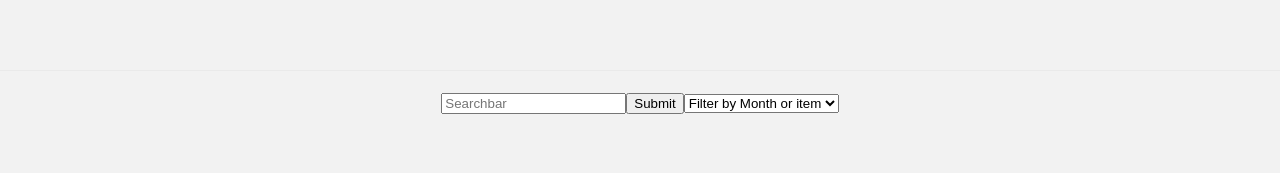
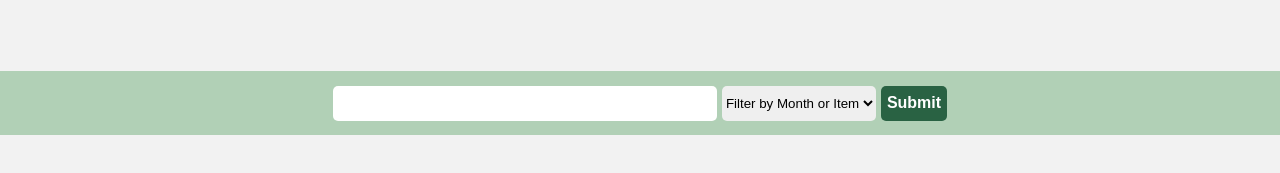
Before and after one commit to SchoolOfCode/final-project_front-end-12, a Next.js app in the folder seasonal/: page / in a window 1280 px wide. Shown: the part 665-838 px from the top of the page. Built offline with nearby package versions, Linux system fonts and the light colour scheme; no server answers.

Commit message:
Searchbar styled Co-authored-by: Guiji Darar <102989293+Gdarar@users.noreply.github.com>

```diff
--- a/seasonal/components/SearchBar.js
+++ b/seasonal/components/SearchBar.js
@@ -32,37 +32,42 @@ export function SearchBar() {
 
   return (
     <form>
+      <div className={styles.searchContainer}>
       <label htmlFor='searchInput'>
         <input
           type='text'
-          placeholder='Searchbar'
+          className={styles.searchBar}
           id='searchInput'
           onChange={handleChange}
         />
       </label>
+      <label htmlFor='searchDropdown'>
+        <select
+          name='searchDropdown'
+          id='searchDropdown'
+          className={styles.dropdown}
+          defaultValue=''
+          onChange={(e) => {
+            setSelectValue(e.target.value);
+            console.log(selectValue);
+          }}
+        >
+          <option value=''>Filter by Month or Item</option>
+          <option value='Month'>Month</option>
+          <option value='Item'>Item</option>
+        </select>
+      </label>
       <button
+        id='search-button'
         type='submit'
+        className={styles.submitButton}
         onClick={(e) => {
           handleClick(e);
         }}
       >
         Submit
       </button>
-      <label htmlFor='searchDropdown'>
-        <select
-          name='searchDropdown'
-          id='searchDropdown'
-          defaultValue=''
-          onChange={(e) => {
-            setSelectValue(e.target.value);
-            console.log(selectValue);
-          }}
-        >
-          <option value=''>Filter by Month or item</option>
-          <option value='Month'>Month</option>
-          <option value='Item'>Item</option>
-        </select>
-      </label>
+      </div>
     </form>
   );
 }
--- a/seasonal/styles/About.module.css
+++ b/seasonal/styles/About.module.css
@@ -13,11 +13,11 @@
   bottom: 0;
   flex-direction: row;
   width: 100vw;
-  height: 7vh;
+  height: 8vh;
   justify-content: center;
   align-items: center;
   padding: 2rem 0;
-  border-top: 1px solid #eaeaea;
+  background-color: var(--accent-two);
 }
 
 .pagecontainer ul {
--- a/seasonal/styles/Card.module.css
+++ b/seasonal/styles/Card.module.css
@@ -4,11 +4,11 @@
   bottom: 0;
   flex-direction: row;
   width: 100vw;
-  height: 7vh;
+  height: 8vh;
   justify-content: center;
   align-items: center;
   padding: 2rem 0;
-  border-top: 1px solid #eaeaea;
+  background-color: var(--accent-two);
 }
 
 
--- a/seasonal/styles/Home.module.css
+++ b/seasonal/styles/Home.module.css
@@ -17,11 +17,10 @@
   bottom: 0;
   flex-direction: row;
   width: 100vw;
-  height: 7vh;
+  height: 8vh;
   justify-content: center;
   align-items: center;
-  padding: 2rem 0;
-  border-top: 1px solid #eaeaea;
+  background-color: var(--accent-two);
 }
 
 .footer a {
--- a/seasonal/styles/Results.module.css
+++ b/seasonal/styles/Results.module.css
@@ -4,9 +4,9 @@
   bottom: 0;
   flex-direction: row;
   width: 100vw;
-  height: 7vh;
+  height: 8vh;
   justify-content: center;
   align-items: center;
   padding: 2rem 0;
-  border-top: 1px solid #eaeaea;
+  background-color: var(--accent-two);
 }
--- a/seasonal/styles/SearchBar.module.css
+++ b/seasonal/styles/SearchBar.module.css
@@ -1,3 +1,40 @@
-.p {
-  color: red;
+.searchContainer {
+  display: flex;
+  flex-direction: row;
+  justify-content: center;
+  align-items: center;
+  gap: 5px;
 }
+
+.searchBar {
+  height: 35px;
+  width: 30vw;
+  border-radius: 5px;
+  border: 2px;
+}
+
+.dropdown {
+  height: 35px;
+  border-radius: 5px;
+  border: 2px;
+}
+
+.submitButton {
+  text-decoration: none;
+  font-size: 1rem;
+  font-weight: bold;
+  color: var(--main-lightest);
+  background: var(--accent-one);
+  border: 0px;
+  border-radius: 5px;
+  height: 35px;
+}
+
+.submitButton:hover {
+  background: var(--accent-three);
+  border: 0px;
+  cursor: pointer;
+  transition: linear 0.4s;
+}
+
+/* Don't forget to do a media for mobile */
```
